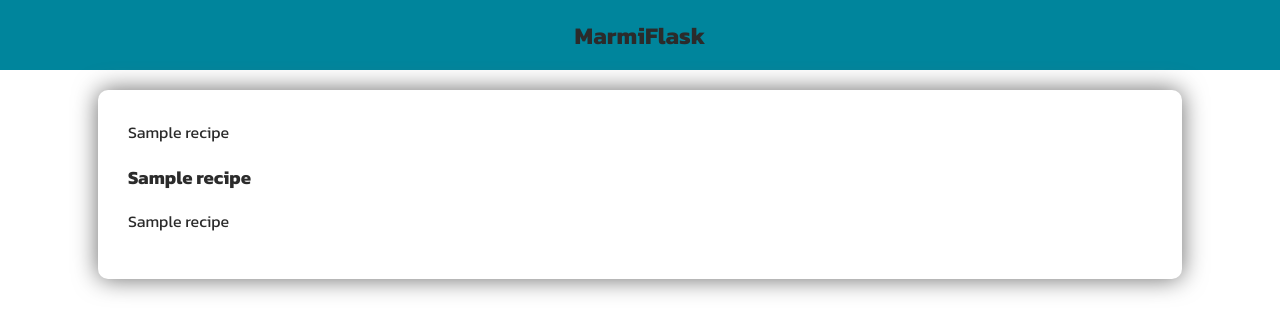
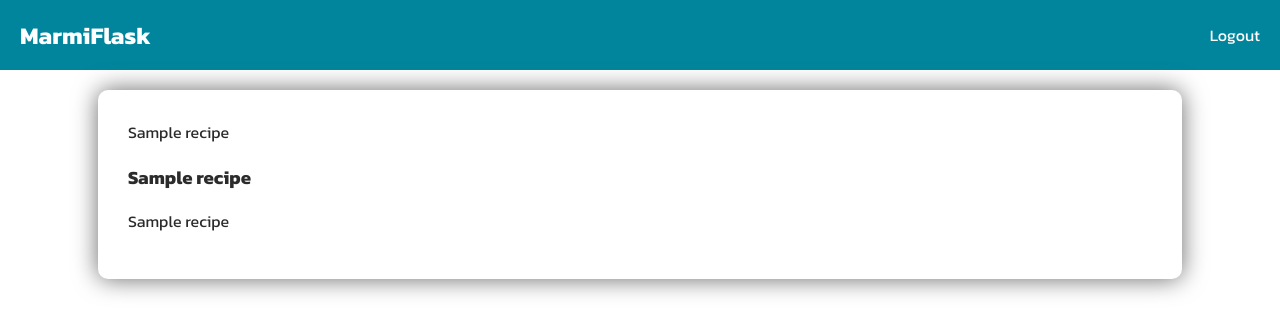
Before and after one commit to valentincgd/Flask_Web_App, a Flask app: template templates/index.html in a window 1280 px wide. Shown: the top 334 px of the page. Run offline with Flask 2, Linux system fonts and the light colour scheme; the template is opened without the code that fills it: most values are stand-ins (such as "Sample title", 1, 10 or a date in 2020).

Commit message:
Add logout button

```diff
--- a/static/css/index.css
+++ b/static/css/index.css
@@ -9,23 +9,31 @@ body {
 header {
   padding: 0;
   margin: 0;
-  width: 100%;
+  width: calc(100% - 40px);
   height: 70px;
   background: var(--select);
   display: -webkit-box;
   display: -ms-flexbox;
   display: flex;
-  -webkit-box-pack: center;
-      -ms-flex-pack: center;
-          justify-content: center;
+  -webkit-box-pack: justify;
+      -ms-flex-pack: justify;
+          justify-content: space-between;
   -webkit-box-align: center;
       -ms-flex-align: center;
           align-items: center;
+  padding-left: 20px;
+  padding-right: 20px;
 }
 
 header h2 {
   padding: 0;
   margin: 0;
+  color: var(--background);
+}
+
+header a {
+  text-decoration: none;
+  color: var(--background);
 }
 
 .container {
--- a/static/css/index.scss
+++ b/static/css/index.scss
@@ -10,15 +10,22 @@ body{
 header{
     padding: 0;
     margin: 0;
-    width: 100%;
+    width: calc(100% - 40px);
     height: 70px;
     background: var(--select);
     display: flex;
-    justify-content: center;
+    justify-content: space-between;
     align-items: center;
+    padding-left: 20px;
+    padding-right: 20px;
     h2{
         padding: 0;
         margin: 0;
+        color: var(--background);
+    }
+    a{
+        text-decoration: none;
+        color: var(--background);
     }
 }
 
--- a/templates/index.html
+++ b/templates/index.html
@@ -11,6 +11,7 @@
 <body>
   <header>
     <h2>MarmiFlask</h2>
+    <a href="/logout">Logout</a>
   </header>
 
   <div class="container">
```
Also changed, not shown: 1 other file.
